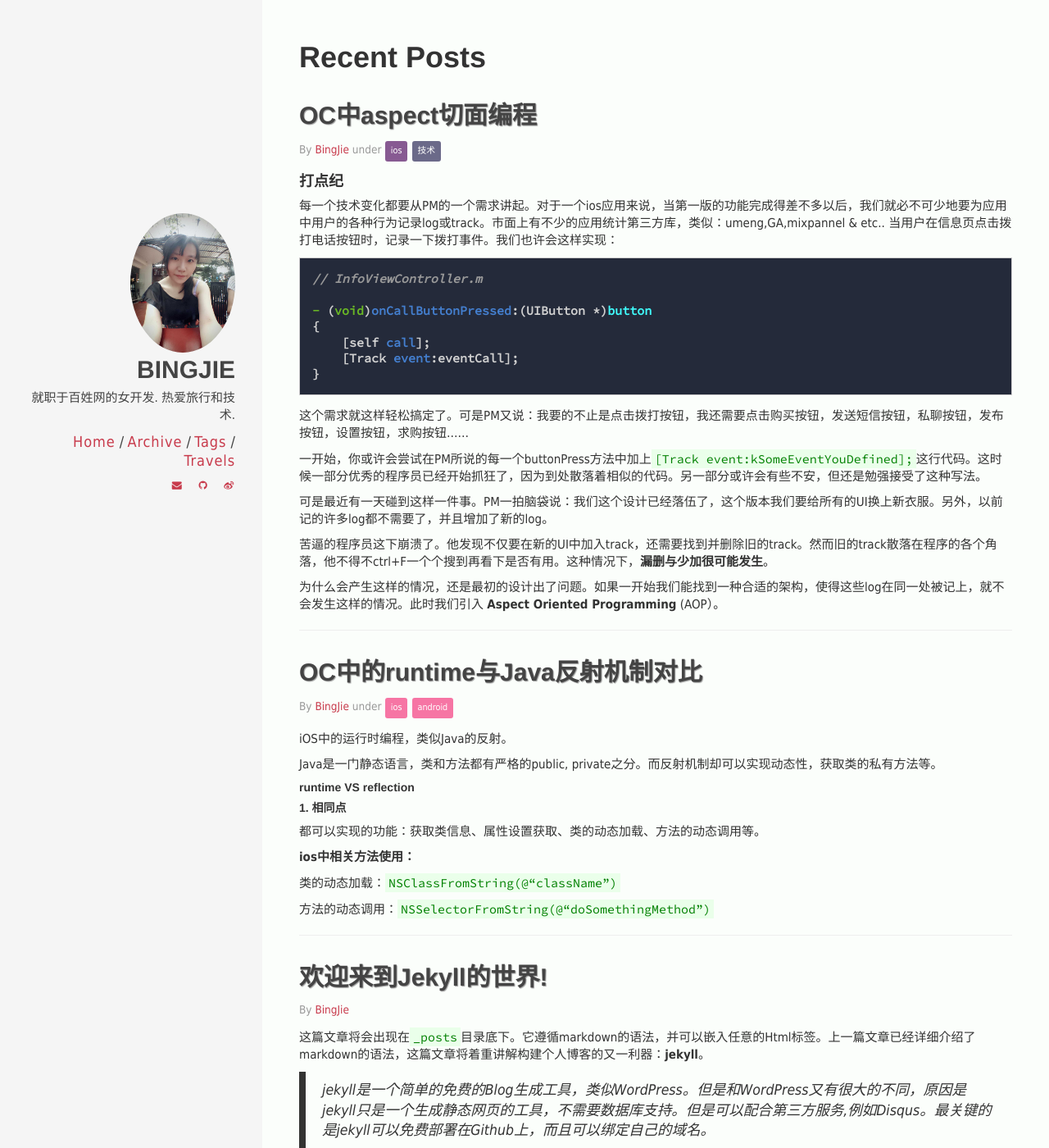
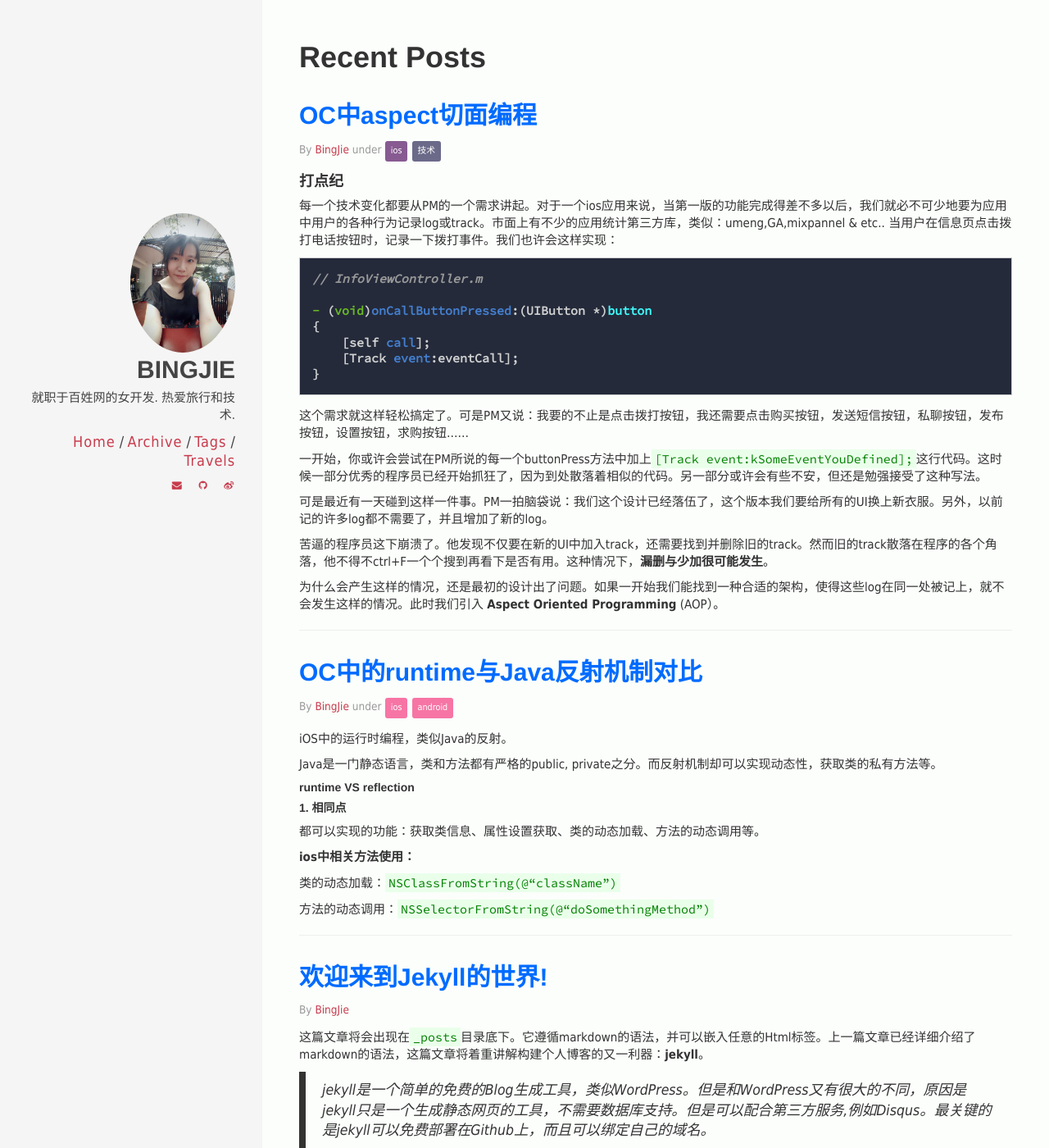
Before and after one commit to chaojimiaomiao/chaojimiaomiao.github.io, a Jekyll site: the page built from index.html, in a window 1280 px wide and 1400 px high. Shown: the whole window at 82% size. Built offline with Jekyll 4.4.1, drawn with Linux system fonts in a browser that asks for light colours.

Commit message:
no message

```diff
--- a/_sass/pages/_layout.scss
+++ b/_sass/pages/_layout.scss
@@ -5,8 +5,9 @@ a {
 
 a:hover,
 a:focus {
-  color: lighten($primary, 10%);
+  color: lighten($primary, 60%);
   text-decoration: none;
+  background-color: blue;
 }
 
 
@@ -126,9 +127,13 @@ section.post {
 
 
 a.post-title {
-  color: $text-color;
+  color: #006bff;
   margin-bottom: 0.2em;
-  text-shadow: 1px 1px 1px #999;
+  &:hover,
+  &:focus {
+     background: yellow;
+     background-color: red;
+  }
 }
 
 a.post-author {
```
